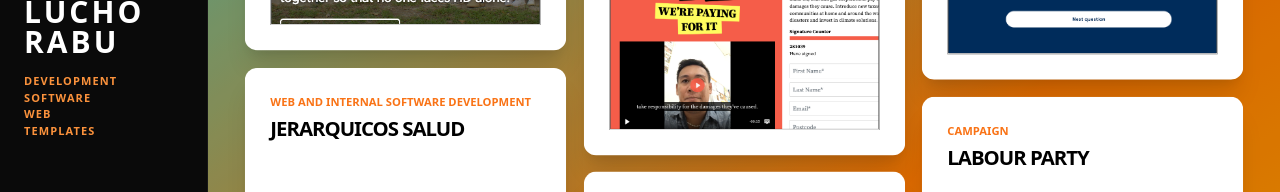
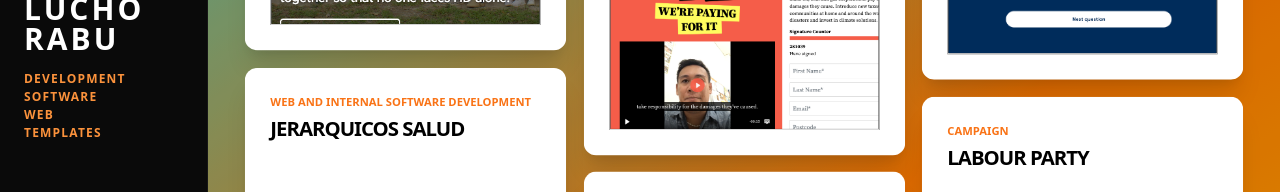
Before and after one commit to lucianorabu/lucianorabu.github.io, a plain HTML site: page index.html in a window 1280 px wide. Shown: the part 324-516 px from the top of the page. Drawn offline with nearby package versions, Linux system fonts and the light colour scheme.

Commit message:
Increase font size of paragraph in index.html

```diff
--- a/index.html
+++ b/index.html
@@ -54,7 +54,7 @@
             </div>
             <div>
                 <h1 class="text-3xl font-black tracking-[0.1em] leading-none mb-4 text-white">LUCHO RABU</h1>
-                <p class="text-[11px] uppercase tracking-[0.1em] text-orange-400 mb-4 font-bold"><span class="md:block">Development</span> <span class="md:block">Software</span> <span class="md:block">Web</span> <span class="md:block">Templates</span></p>
+                <p class="text-[12px] uppercase tracking-[0.1em] text-orange-400 mb-4 font-bold"><span class="md:block">Development</span> <span class="md:block">Software</span> <span class="md:block">Web</span> <span class="md:block">Templates</span></p>
                 <nav class="md:absolute md:bottom-6 md:left-6 space-y-4 text-[12px] tracking-widest font-bold uppercase">
                     <a href="mailto:luciano.rabu@gmail.com" class="block transition-colors text-white border-b border-transparent hover:border-orange-400 w-fit">CONTACT</a>
                 </nav>
```
